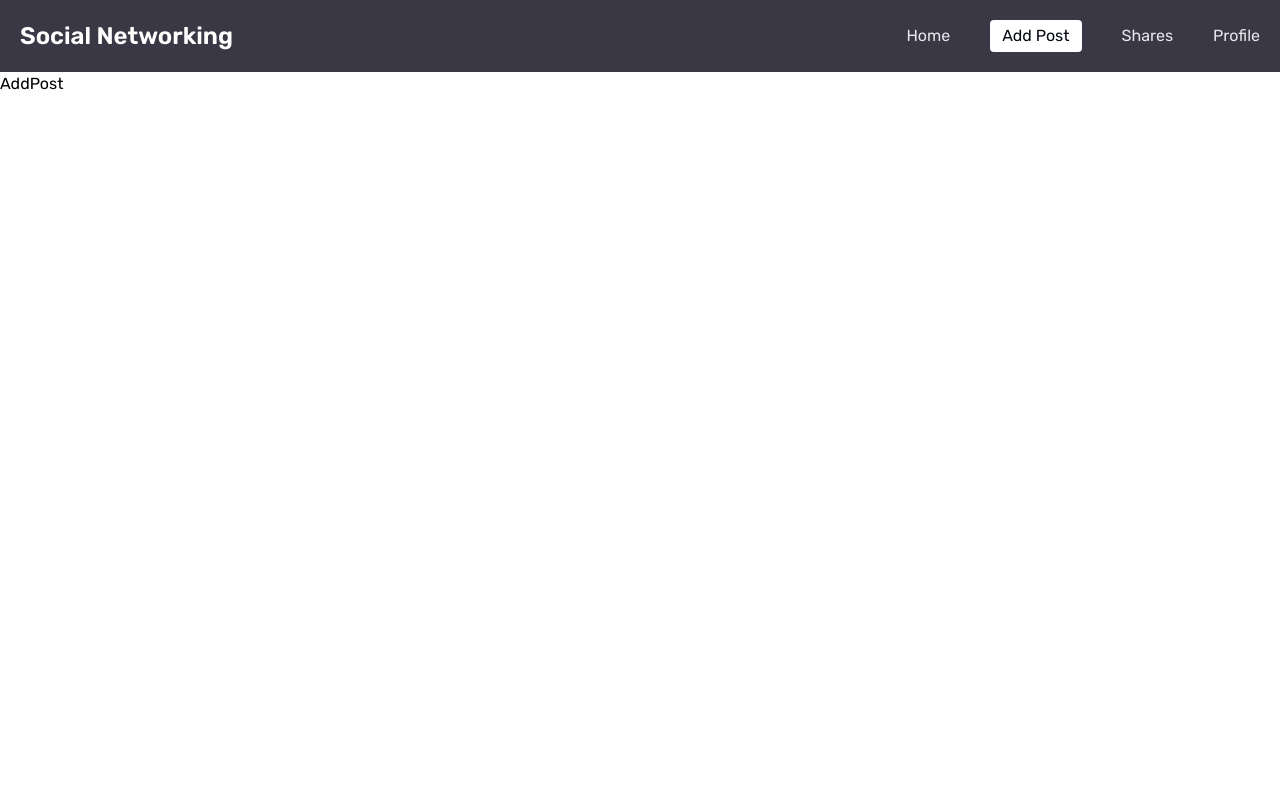
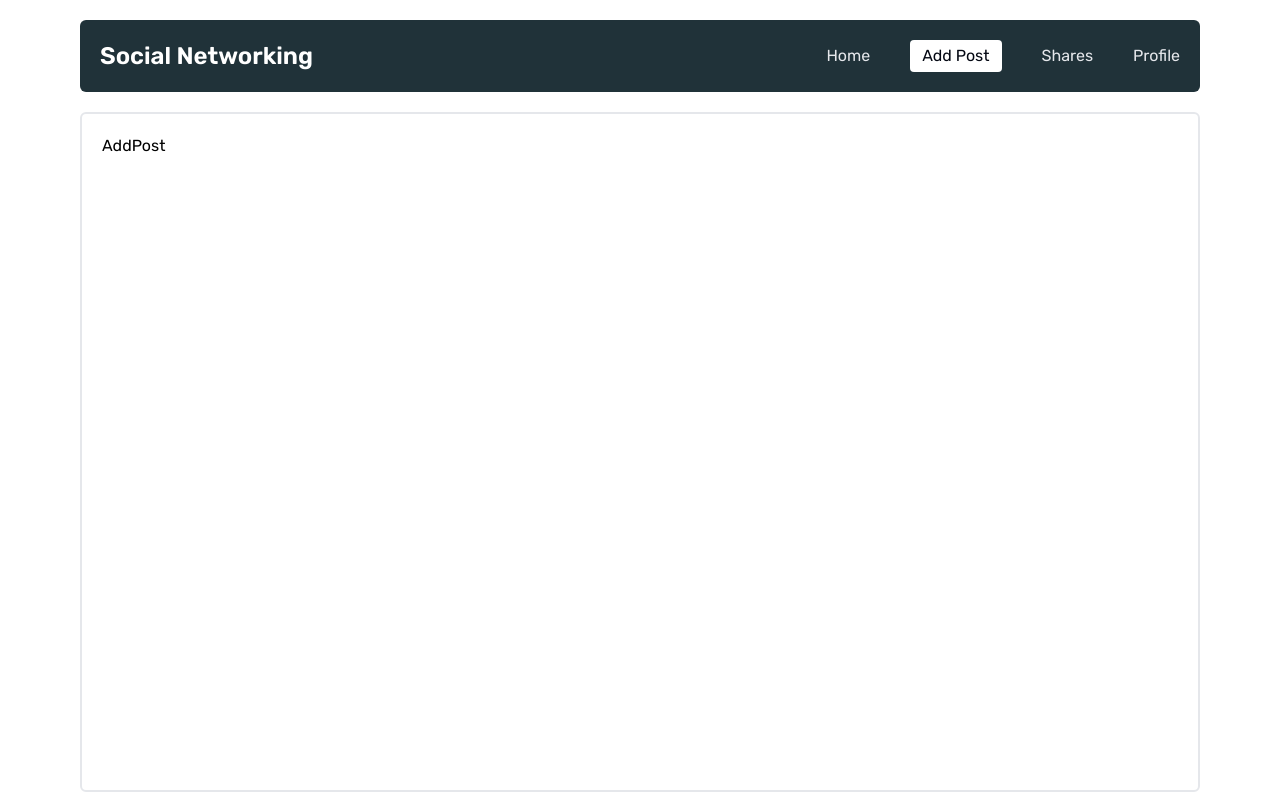
Before and after one commit to Sulaiman-Baig/social_network_website, a React (Create React App) app: page /addpost in a window 1280 px wide. Built offline with nearby package versions, Linux system fonts and the light colour scheme.

Commit message:
content area

```diff
--- a/src/components/DefaultLayout.js
+++ b/src/components/DefaultLayout.js
@@ -3,9 +3,9 @@ import Header from "../components/Header";
 
 const DefaultLayout = (props) => {
   return (
-    <div>
+    <div className="mx-20 my-5 md:mx-5">
       <Header />
-      <div className="content">{props.children}</div>
+      <div className="content mt-5 border-2 h-[85vh] rounded-md p-5">{props.children}</div>
     </div>
   );
 };
--- a/src/components/Header.js
+++ b/src/components/Header.js
@@ -24,7 +24,7 @@ const Header = () => {
   ];
 
   return (
-    <div className="p-5 bg-primary">
+    <div className="p-5 bg-primary rounded-md">
       {!showMenu && (
         <div className="md:flex justify-end hidden bg-primary -mb-8">
           <CgMenuRightAlt
--- a/tailwind.config.js
+++ b/tailwind.config.js
@@ -4,7 +4,7 @@ module.exports = {
   theme: {
     extend: {
       colors: {
-        primary: "#3A3845",
+        primary: "#203239",
       },
       screens: {
         "3xl": { max: "1920px" },
```
